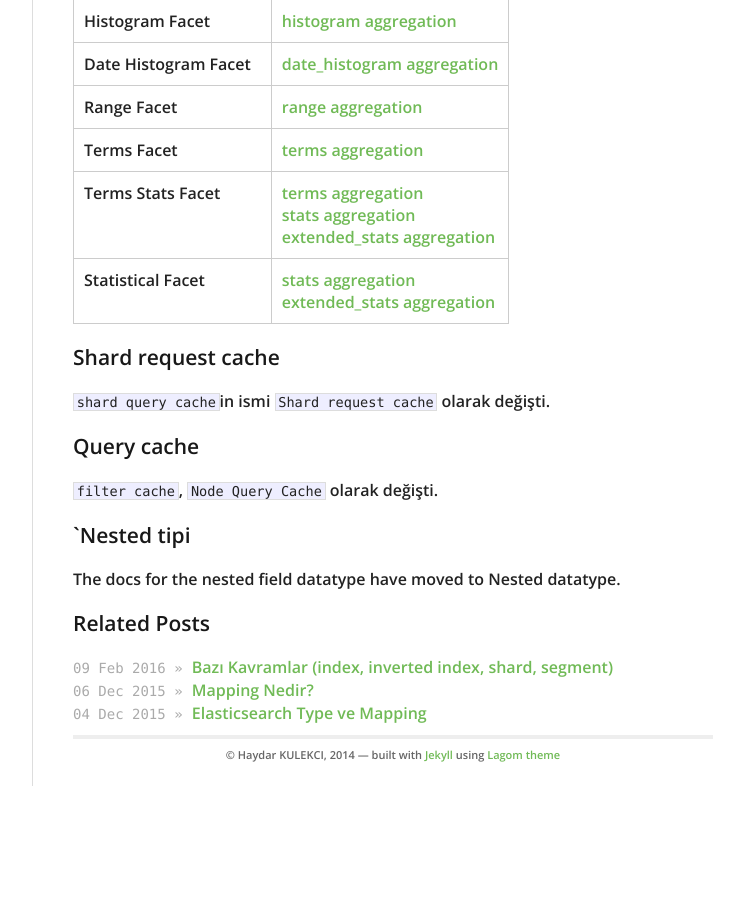
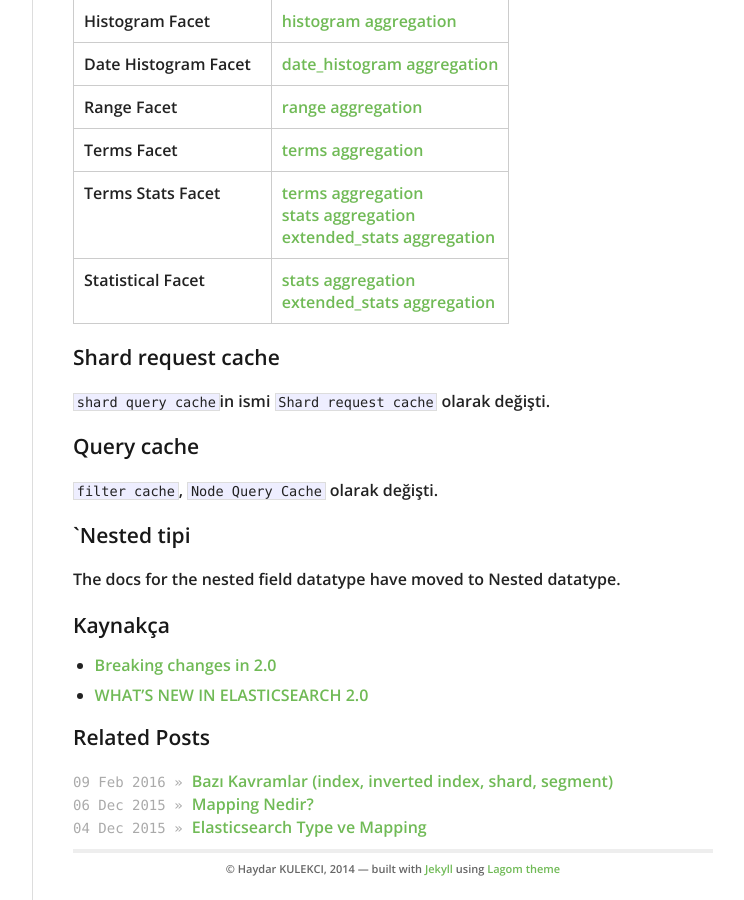
Before and after one commit to hkulekci/elasticsearch, a Jekyll site: the page built from _posts/2016-01-10-elasticsearch-references-2-x-ye-gecmeden-bir-goz-atin.md, in a window 1280 px wide and 900 px high, scrolled down 3372 px. Shown: the whole window, without its empty margins (378-1122 px from the left). Built offline with Jekyll 4.4.1, drawn with Linux system fonts in a browser that asks for light colours; nearby versions of some CDN libraries; Markdown is read by kramdown in place of the engine named in the settings; before the commit the page ends 4158 px from its top, so only the background shows below that.

Commit message:
kaynakca eklendi

```diff
--- a/_posts/2016-01-10-elasticsearch-references-2-x-ye-gecmeden-bir-goz-atin.md
+++ b/_posts/2016-01-10-elasticsearch-references-2-x-ye-gecmeden-bir-goz-atin.md
@@ -126,3 +126,9 @@ Aşağıda genel bir liste oluşturmaya çalıştım:
 
 ### `Nested tipi
 The docs for the nested field datatype have moved to Nested datatype.
+
+
+#### Kaynakça
+
+ - [Breaking changes in 2.0](https://www.elastic.co/guide/en/elasticsearch/reference/current/breaking-changes-2.0.html)
+ - [WHAT'S NEW IN ELASTICSEARCH 2.0](http://david.pilato.fr/presentations/what-s-new-in-elasticsearch-20.html)
```
